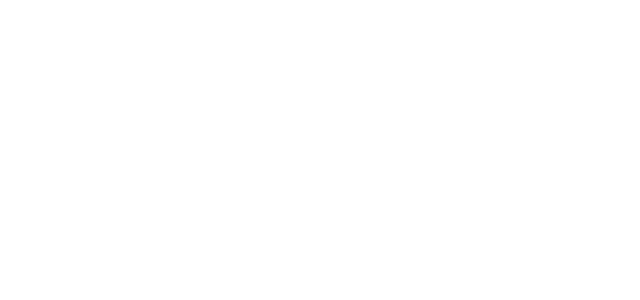
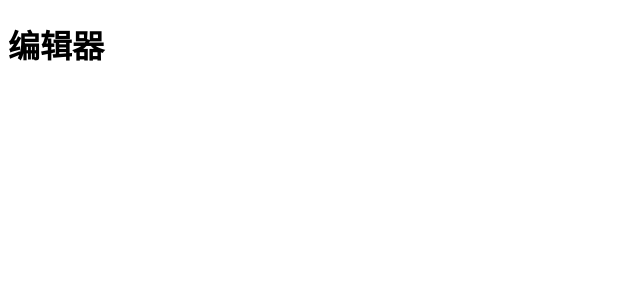
Before and after one commit to jieci0825/drag-editor, a Vue app: page / in a window 1280 px wide. Shown: the top 300 px of the page, without its empty margins (0-640 px from the left). Built offline with nearby package versions, Linux system fonts and the light colour scheme.

Commit message:
feat: 配置jsx

```diff
--- a/package.json
+++ b/package.json
@@ -13,6 +13,7 @@
   },
   "devDependencies": {
     "@vitejs/plugin-vue": "^5.1.2",
+    "@vitejs/plugin-vue-jsx": "^4.0.1",
     "vite": "^5.4.1"
   }
 }
--- a/src/App.vue
+++ b/src/App.vue
@@ -1,5 +1,9 @@
-<script setup></script>
+<script setup>
+import Editor from './package/editor'
+</script>
 
-<template></template>
+<template>
+	<Editor></Editor>
+</template>
 
 <style scoped lang="less"></style>
--- /dev/null
+++ b/src/package/editor.jsx
@@ -0,0 +1,12 @@
+import { defineComponent } from "vue";
+
+export default defineComponent({
+    name: 'Editor',
+    setup(){
+        return ()=><>
+        <div class="editor-container">
+            <h1>编辑器</h1>
+        </div>
+        </>
+    }
+})
--- a/vite.config.js
+++ b/vite.config.js
@@ -1,7 +1,8 @@
 import { defineConfig } from 'vite'
 import vue from '@vitejs/plugin-vue'
+import vueJsx from '@vitejs/plugin-vue-jsx'
 
 // https://vitejs.dev/config/
 export default defineConfig({
-  plugins: [vue()],
+	plugins: [vue(), vueJsx()]
 })
```
Also changed, not shown: 1 other file (tests, documents, lock files or other folders).
